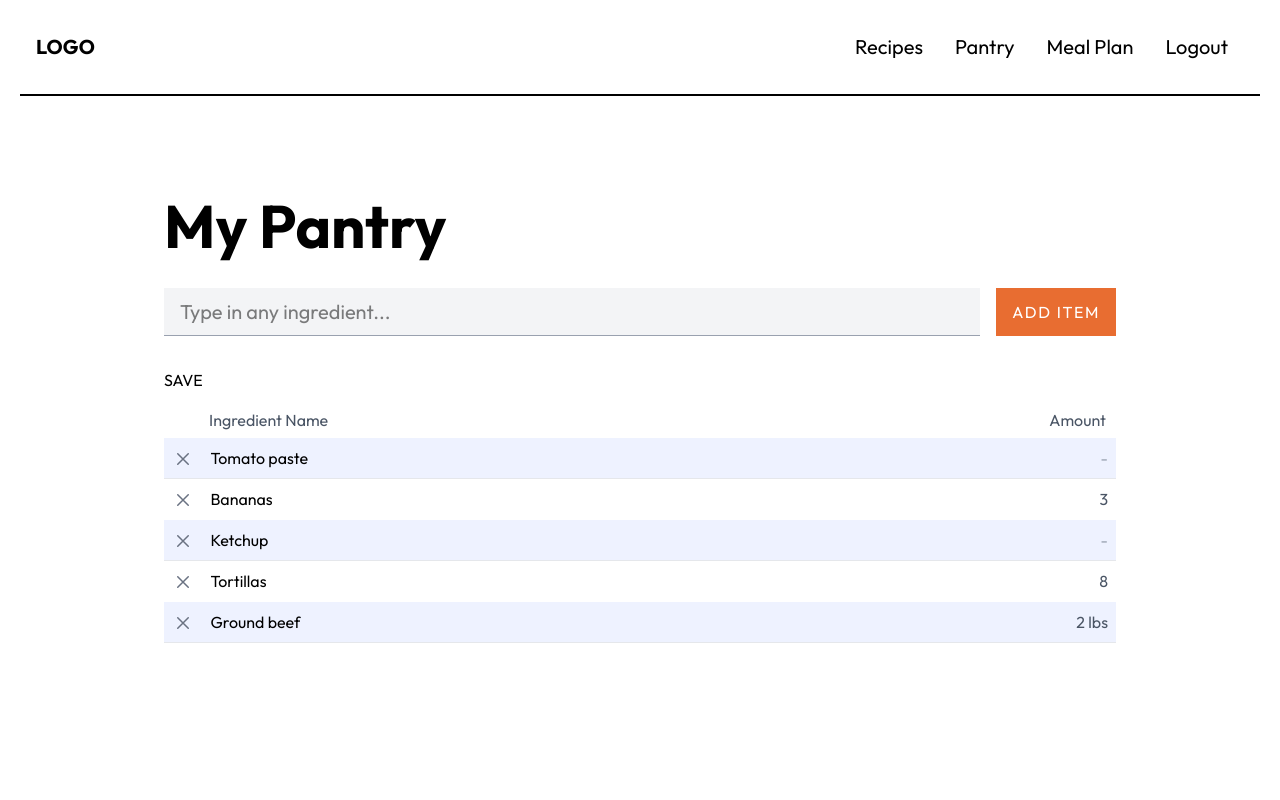
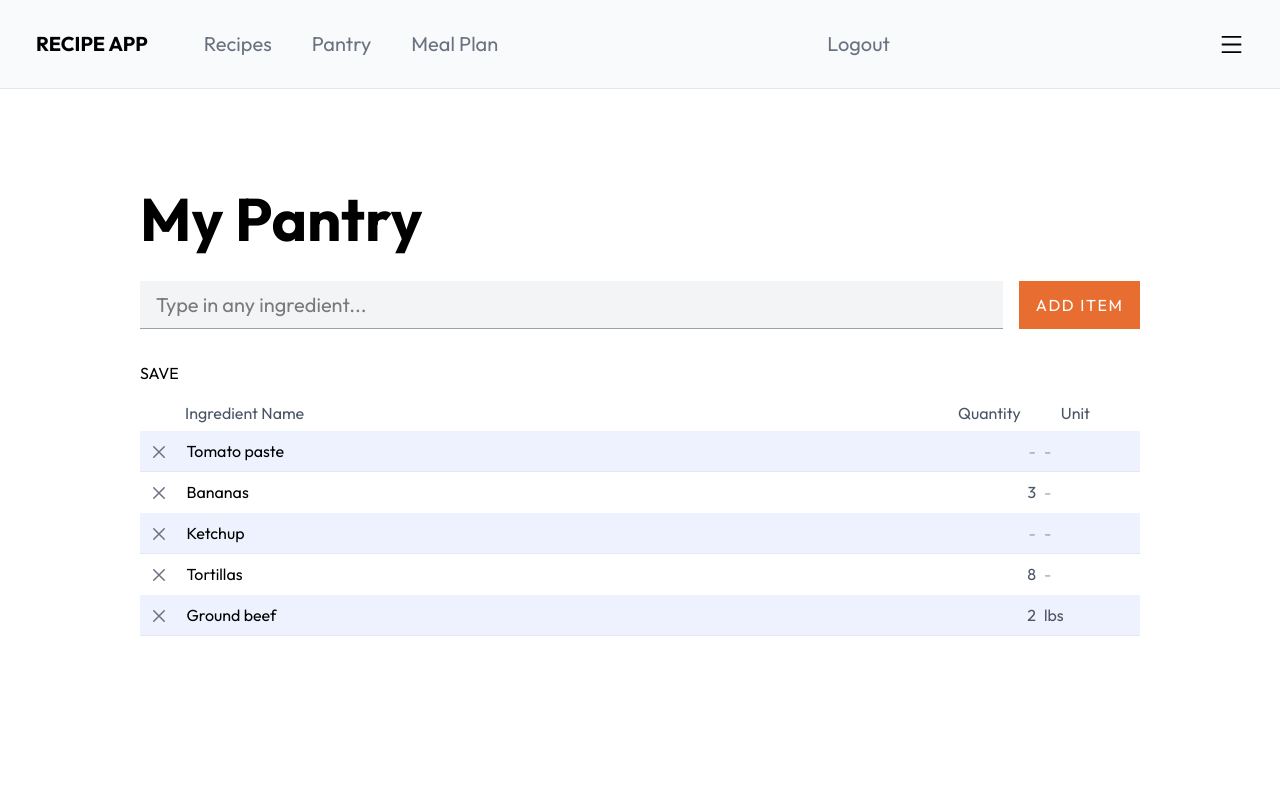
Before and after one commit to rdg11/recipe-app-frontend, a React (Vite) app: page /pantry in a window 1280 px wide. Shown: the top 800 px of the page. Built offline with nearby package versions, Linux system fonts and the light colour scheme; sample sign-in values are in the browser's storage.

Commit message:
Add landing page, footer, update some styling, small pantry change

```diff
--- a/src/App.jsx
+++ b/src/App.jsx
@@ -1,4 +1,4 @@
-import React, {useState, useEffect} from 'react'
+import React, { useState, useEffect } from 'react'
 import { createBrowserRouter, Outlet, RouterProvider, Link } from 'react-router-dom'
 import LandingPage from './pages/LandingPage'
 import RecipeSearchPage from './pages/RecipeSearchPage'
@@ -10,8 +10,8 @@ import LoginPage from './pages/LoginPage'
 import RegisterPage from './pages/RegisterPage'
 import axios from 'axios'
 import ProtectedRoute from './components/ProtectedRoute'
-import { AuthProvider } from './context/AuthContext';
-
+import { AuthProvider } from './context/AuthContext'
+import Footer from './components/Footer'
 
 const router = createBrowserRouter([
 	{
@@ -25,14 +25,16 @@ const router = createBrowserRouter([
 			},
 			{
 				path: '/recipes',
-				element: ( <ProtectedRoute>
+				element: (
+					<ProtectedRoute>
 						<RecipeSearchPage />
 					</ProtectedRoute>
 				),
 			},
 			{
 				path: '/pantry',
-				element:( <ProtectedRoute>
+				element: (
+					<ProtectedRoute>
 						<PantryPage />
 					</ProtectedRoute>
 				),
@@ -47,7 +49,8 @@ const router = createBrowserRouter([
 			},
 			{
 				path: '/mealplan',
-				element: ( <ProtectedRoute>
+				element: (
+					<ProtectedRoute>
 						<MealPlanPage />
 					</ProtectedRoute>
 				),
@@ -63,12 +66,13 @@ function App() {
 function Root() {
 	return (
 		<AuthProvider>
-		<div>
+			<div className='min-h-[100vh] flex flex-col'>
 				<Navbar />
 				<Outlet />
+				<Footer />
 			</div>
 		</AuthProvider>
-	);
+	)
 }
 
 export default App
--- /dev/null
+++ b/src/components/Footer.jsx
@@ -0,0 +1,20 @@
+import React from 'react'
+
+function Footer() {
+	return (
+		<div className='mt-auto h-[280px] bg-secondary text-white flex flex-col justify-center items-center gap-7'>
+			<h3 className='text-3xl font-bold tracking-wider'>RECIPE APP</h3>
+			<div className='bg-white h-[1px] w-[325px]' />
+			<div className='flex gap-12 text-gray-400 text-md'>
+				<a href='/'>PRIVACY POLICY</a>
+				<a href='/'>TERMS AND CONDITIONS</a>
+				<a href='/'>CONTACT</a>
+			</div>
+			<p className='mt-8 text-sm font-extralight'>
+				Group Four-Eleven, University of Missouri, Capstone Project
+			</p>
+		</div>
+	)
+}
+
+export default Footer
--- a/src/components/Navbar.jsx
+++ b/src/components/Navbar.jsx
@@ -1,53 +1,58 @@
-import React, { useState } from 'react';
-import { Link } from 'react-router-dom';
-import { AiOutlineClose, AiOutlineMenu } from 'react-icons/ai';
-import { useAuth } from '../context/AuthContext';
+import React, { useState } from 'react'
+import { Link } from 'react-router-dom'
+import { AiOutlineClose, AiOutlineMenu } from 'react-icons/ai'
+import { useAuth } from '../context/AuthContext'
 
 function Navbar() {
-	const { isAuthenticated, setIsAuthenticated } = useAuth();
-    const [nav, setNav] = useState(false);
+	const { isAuthenticated, setIsAuthenticated } = useAuth()
+	const [nav, setNav] = useState(false)
 
 	const handleNav = () => {
-        setNav(!nav);
-    };
+		setNav(!nav)
+	}
 
 	const handleLogout = () => {
-        localStorage.removeItem('token');
-        setIsAuthenticated(false);
-		alert("Successfully Logged Out");
-    };
+		localStorage.removeItem('token')
+		setIsAuthenticated(false)
+		alert('Successfully Logged Out')
+	}
 
 	return (
-        <div className="flex sticky top-0 text-xl items-center justify-between h-24 max-w-[1240px] px-4 mx-auto border-b-2 border-black bg-white">
-            <Link to="/" className="font-bold">
-                LOGO
+		<div className='sticky top-0 border-gray-200 border-b-1 bg-gray-50'>
+			<div className='flex items-center justify-between max-w-[1240px] mx-auto h-22 px-4 text-xl'>
+				<div className='flex gap-14'>
+					<Link to='/' className='py-4 font-bold text-black'>
+						RECIPE APP
 					</Link>
-            <ul className="hidden md:flex">
-                <Link to="/recipes" className="p-4">
+					<ul className='hidden gap-10 text-gray-500 md:flex'>
+						<Link to='/recipes' className='py-4'>
 							Recipes
 						</Link>
-                <Link to="/pantry" className="p-4">
+						<Link to='/pantry' className='py-4'>
 							Pantry
 						</Link>
-                <Link to="/mealplan" className="p-4">
+						<Link to='/mealplan' className='py-4'>
 							Meal Plan
 						</Link>
+					</ul>
+				</div>
+				<ul className='hidden text-gray-500 md:flex'>
 					{isAuthenticated ? (
-                    <button onClick={handleLogout} className="p-4">
+						<button onClick={handleLogout} className='p-4'>
 							Logout
 						</button>
 					) : (
 						<>
-                        <Link to="/login" className="p-4">
+							<Link to='/login' className='p-4'>
 								Login
 							</Link>
-                        <Link to="/register" className="p-4">
+							<Link to='/register' className='p-4'>
 								Signup
 							</Link>
 						</>
 					)}
 				</ul>
-            <div onClick={handleNav} className="block md:hidden">
+				<div onClick={handleNav} className={`block md:${nav || 'hidden'}`}>
 					{nav ? <AiOutlineClose size={25} /> : <AiOutlineMenu size={25} />}
 				</div>
 				<div
@@ -57,31 +62,31 @@ function Navbar() {
 							: 'fixed left-[-100%]'
 					}
 				>
-                <ul className="flex flex-col p-4 text-xl uppercase">
-                    <Link to="/" className="m-4 font-bold">
-                        LOGO
+					<ul className='flex flex-col p-4 text-xl uppercase'>
+						<Link to='/' className='m-4 font-bold'>
+							RECIPE APP
 						</Link>
-                    <Link to="/recipes" className="p-4 border-b">
+						<Link to='/recipes' className='p-4 border-b'>
 							Recipes
 						</Link>
-                    <Link to="/pantry" className="p-4 border-b">
+						<Link to='/pantry' className='p-4 border-b'>
 							Pantry
 						</Link>
-                    <Link to="/mealplan" className="p-4 border-b">
+						<Link to='/mealplan' className='p-4 border-b'>
 							Meal Plan
 						</Link>
 
 						{/* Conditionally show Login/Signup or Logout in the mobile menu */}
 						{isAuthenticated ? (
-                        <button onClick={handleLogout} className="p-4 border-b">
+							<button onClick={handleLogout} className='p-4 border-b'>
 								Logout
 							</button>
 						) : (
 							<>
-                            <Link to="/login" className="p-4 border-b">
+								<Link to='/login' className='p-4 border-b'>
 									Login
 								</Link>
-                            <Link to="/register" className="p-4 border-b">
+								<Link to='/register' className='p-4 border-b'>
 									Signup
 								</Link>
 							</>
@@ -89,7 +94,8 @@ function Navbar() {
 					</ul>
 				</div>
 			</div>
-    );
+		</div>
+	)
 }
 
-export default Navbar;
+export default Navbar
--- a/src/components/PantryItem.jsx
+++ b/src/components/PantryItem.jsx
@@ -5,10 +5,11 @@ function PantryItem({
 	id,
 	index,
 	ingredient,
-	amount,
+	quantity,
+	unit,
 	deleteItem,
-	handleIngredientChange,
-	handleAmountChange,
+	handleQuantityChange,
+	handleUnitChange,
 }) {
 	const input1Ref = useRef(null)
 	const input2Ref = useRef(null)
@@ -38,27 +39,28 @@ function PantryItem({
 				<IoCloseOutline className='text-2xl text-gray-500 mt-[2px] group-hover:text-gray-900' />
 			</button>
 			<div className='flex justify-between w-full'>
+				<p className='w-full pl-2 my-auto'>{ingredient}</p>
 				<input
 					type='text'
-					value={ingredient}
-					maxLength={50}
-					placeholder='<Click to add ingredient>'
-					onChange={e => handleIngredientChange(id, e)}
+					value={quantity}
+					maxLength={20}
+					placeholder='-'
+					onChange={e => handleQuantityChange(id, e)}
 					onKeyDown={e => handleKeyDown(e, input1Ref)}
 					onFocus={() => handleFocus(input1Ref)}
 					ref={input1Ref}
-					className='w-full pl-2 hover:cursor-default focus:hover:cursor-text focus:outline-1 focus:outline-dashed outline-gray-400 '
+					className='w-[100px] pr-1 text-right text-gray-600 hover:cursor-default focus:hover:cursor-text focus:outline-1 focus:outline-dashed outline-gray-400'
 				/>
 				<input
 					type='text'
-					value={amount}
+					value={unit}
 					maxLength={20}
 					placeholder='-'
-					onChange={e => handleAmountChange(id, e)}
+					onChange={e => handleUnitChange(id, e)}
 					onKeyDown={e => handleKeyDown(e, input2Ref)}
 					onFocus={() => handleFocus(input2Ref)}
 					ref={input2Ref}
-					className='w-[150px] pr-2 text-right text-gray-600 hover:cursor-default focus:hover:cursor-text focus:outline-1 focus:outline-dashed outline-gray-400'
+					className='w-[100px] pl-1 text-left text-gray-600 hover:cursor-default focus:hover:cursor-text focus:outline-1 focus:outline-dashed outline-gray-400'
 				/>
 			</div>
 		</li>
--- a/src/components/PantryList.jsx
+++ b/src/components/PantryList.jsx
@@ -1,7 +1,7 @@
 import React from 'react'
 import PantryItem from './PantryItem'
 
-function PantryList({ items, deleteItem, handleIngredientChange, handleAmountChange }) {
+function PantryList({ items, deleteItem, handleQuantityChange, handleUnitChange }) {
 	return (
 		<ul className='flex flex-col justify-between'>
 			{items.length === 0 && (
@@ -13,10 +13,11 @@ function PantryList({ items, deleteItem, handleIngredientChange, handleAmountCha
 					index={index}
 					id={item.id}
 					ingredient={item.ingredient}
-					amount={item.amount}
+					quantity={item.quantity}
+					unit={item.unit}
 					deleteItem={deleteItem}
-					handleIngredientChange={handleIngredientChange}
-					handleAmountChange={handleAmountChange}
+					handleQuantityChange={handleQuantityChange}
+					handleUnitChange={handleUnitChange}
 				/>
 			))}
 		</ul>
--- a/src/components/RecipeSearchGrid.jsx
+++ b/src/components/RecipeSearchGrid.jsx
@@ -3,7 +3,7 @@ import RecipeSearchCard from './RecipeSearchCard'
 
 function RecipeSearchGrid({ generatedRecipes }) {
 	return (
-		<div className='container grid w-full gap-8 mt-12 justify-items-center lg:grid-cols-3 md:grid-cols-2 sm:grid-cols-1'>
+		<div className='container grid max-w-[1000px] gap-8 mt-12 justify-items-center lg:grid-cols-3 md:grid-cols-2 sm:grid-cols-1'>
 			{generatedRecipes.map((recipe, index) => (
 				<RecipeSearchCard key={index} recipe={recipe} />
 			))}
--- a/src/pages/PantryPage.jsx
+++ b/src/pages/PantryPage.jsx
@@ -31,20 +31,20 @@ function PantryPage() {
 		}
 	}, [data])
 
-	// Function to update the value of an Ingredient field
-	function handleIngredientChange(id, event) {
+	// Function to update the value of an Quantity field
+	function handleQuantityChange(id, event) {
 		setItems(currentItems =>
 			currentItems.map(item =>
-				item.id === id ? { ...item, ingredient: event.target.value } : item,
+				item.id === id ? { ...item, quantity: event.target.value } : item,
 			),
 		)
 	}
 
-	// Function to update the value of an Amount field
-	function handleAmountChange(id, event) {
+	// Function to update the value of an Unit field
+	function handleUnitChange(id, event) {
 		setItems(currentItems =>
 			currentItems.map(item =>
-				item.id === id ? { ...item, amount: event.target.value } : item,
+				item.id === id ? { ...item, unit: event.target.value } : item,
 			),
 		)
 	}
@@ -74,21 +74,24 @@ function PantryPage() {
 	if (isError) return <h1>error</h1>
 
 	return (
-		<div className='max-w-[1000px] flex flex-col mx-auto mt-[100px] px-6 mb-10'>
+		<div className='flex flex-col items-center mt-[100px] px-6 mb-96'>
+			<div className='max-w-[1000px] w-full'>
 				<h1 className='text-6xl font-bold font-roboto'>My Pantry</h1>
 				<PantryForm addItem={addItem} />
-			<div className='mt-8'>
+				<div className='w-full mt-8'>
 					<button>SAVE</button>
 					<div className='flex justify-between mb-1.5 mt-4 text-gray-600'>
-					<h3 className='ml-[45px] '>Ingredient Name</h3>
-					<h3 className='mr-[10px]'>Amount</h3>
+						<h3 className='ml-[45px] mr-auto'>Ingredient Name</h3>
+						<h3 className='mr-[40px]'>Quantity</h3>
+						<h3 className='mr-[50px]'>Unit</h3>
 					</div>
 					<PantryList
 						items={items}
 						deleteItem={deleteItem}
-					handleIngredientChange={handleIngredientChange}
-					handleAmountChange={handleAmountChange}
+						handleQuantityChange={handleQuantityChange}
+						handleUnitChange={handleUnitChange}
 					/>
+				</div>
 			</div>
 		</div>
 	)
--- a/src/pages/RecipeSearchPage.jsx
+++ b/src/pages/RecipeSearchPage.jsx
@@ -15,7 +15,7 @@ function RecipeSearchPage() {
 	}
 
 	return (
-		<div className='max-w-[1000px] flex items-center flex-col mx-auto mt-[100px] mb-10'>
+		<div className='flex items-center flex-col mt-[100px] mb-10'>
 			<RecipeSearchForm generateRecipes={generateRecipes} />
 			<RecipeSearchGrid generatedRecipes={generatedRecipes} />
 		</div>
```
Also changed, not shown: src/api/pantry.js (+5 -5 lines), src/pages/LandingPage.jsx (+35 -3 lines), src/assets/food_plate.png (added). Lines whose indentation alone changed are shown as unchanged.
